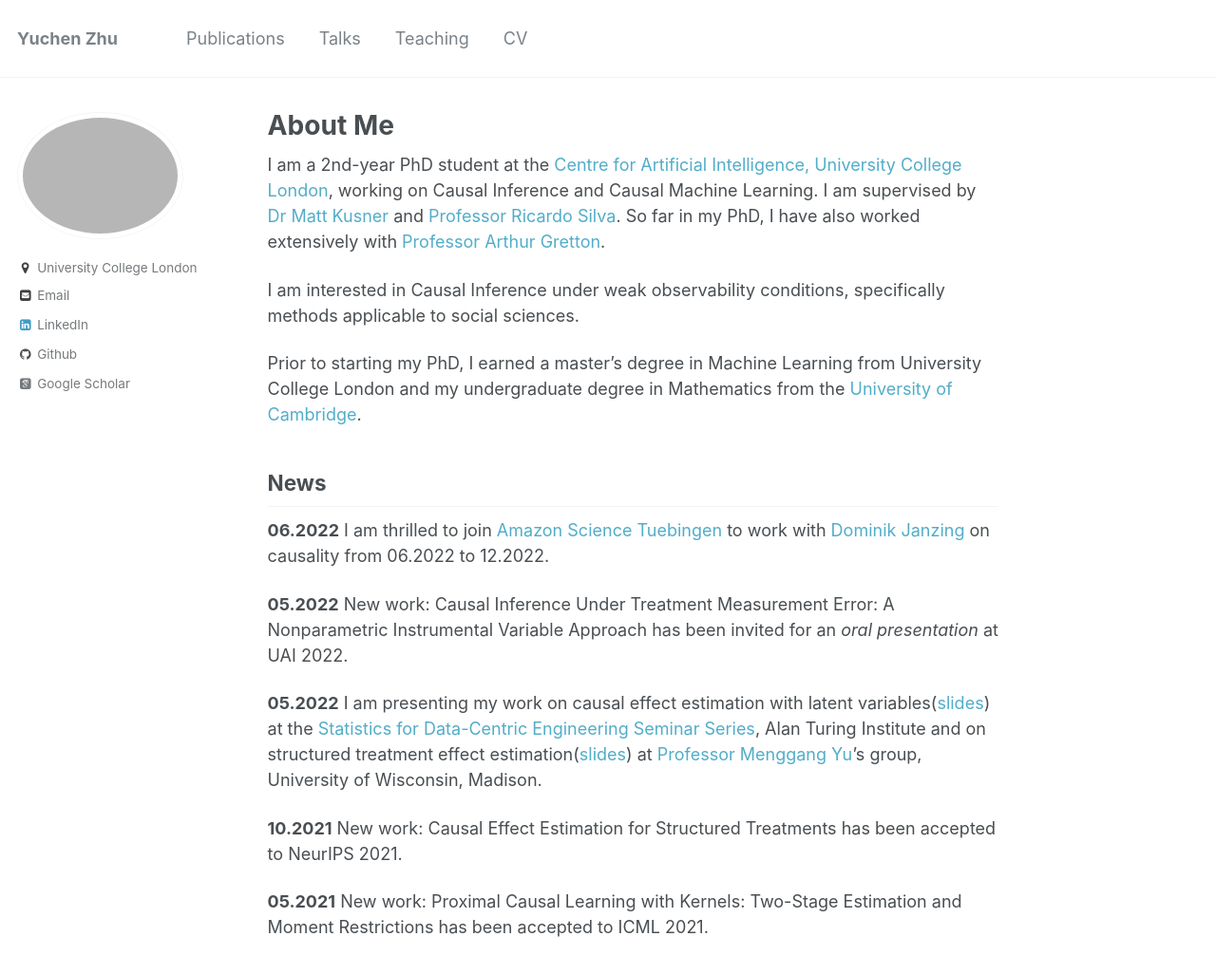
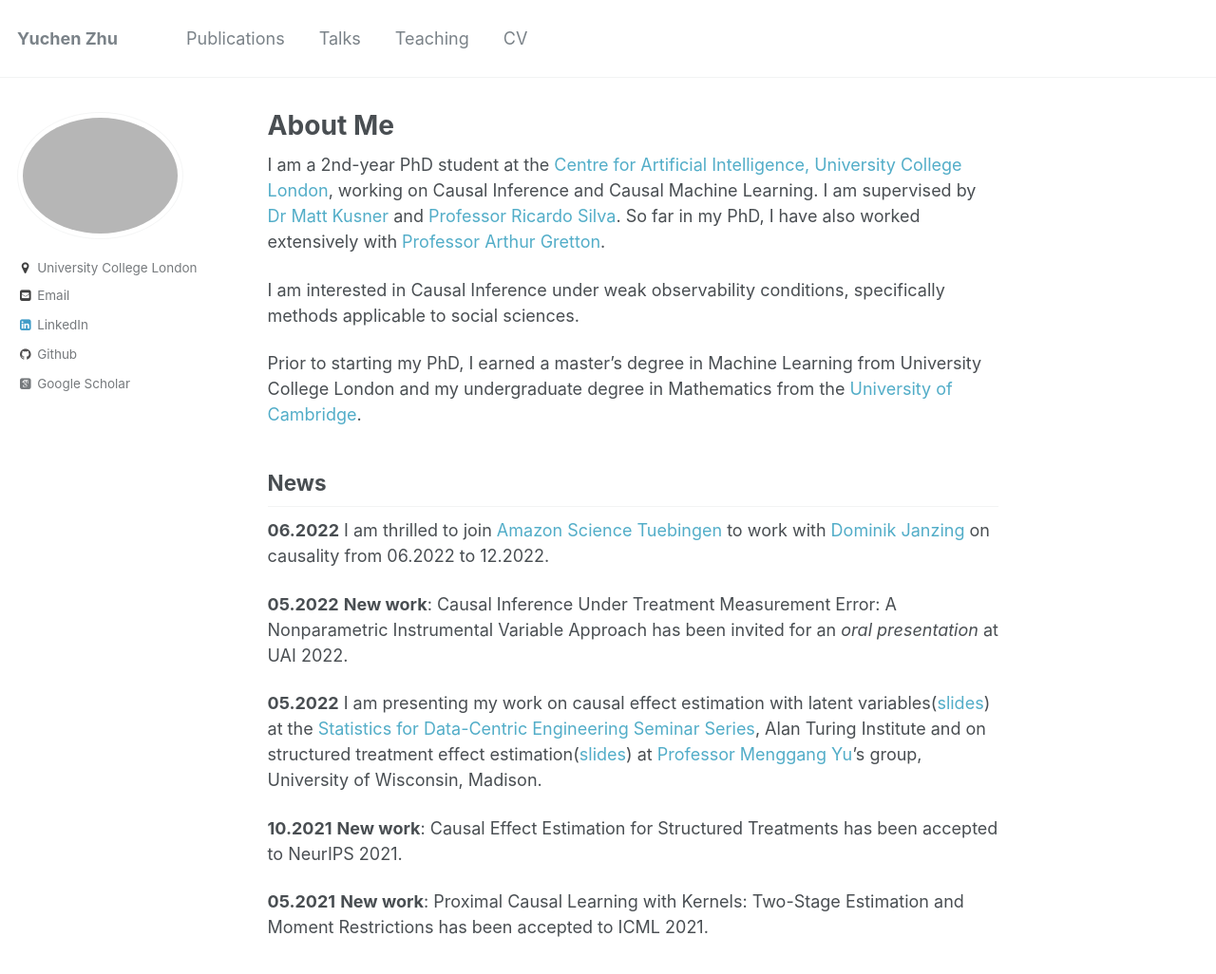
Before and after one commit to yuchen-zhu/yuchen-zhu.github.io, a Jekyll site: the page built from _pages/about.md, in a window 1280 px wide and 1040 px high. Shown: the top 1026 px of the window at 95% size. Built offline with Jekyll 4.4.1, drawn with Linux system fonts in a browser that asks for light colours; some web fonts are replaced.

Commit message:
just editing

```diff
--- a/_pages/about.md
+++ b/_pages/about.md
@@ -18,10 +18,10 @@ Prior to starting my PhD, I earned a master's degree in Machine Learning from Un
 
 **06.2022** I am thrilled to join [Amazon Science Tuebingen](https://www.amazon.science/locations/tubingen) to work with [Dominik Janzing](https://janzing.github.io) on causality from 06.2022 to 12.2022.
 
-**05.2022** New work: Causal Inference Under Treatment Measurement Error: A Nonparametric Instrumental Variable Approach has been invited for an *oral presentation* at UAI 2022.
+**05.2022** **New work**: Causal Inference Under Treatment Measurement Error: A Nonparametric Instrumental Variable Approach has been invited for an *oral presentation* at UAI 2022.
 
 **05.2022** I am presenting my work on causal effect estimation with latent variables([slides](https://yuchen-zhu.github.io/files/S-DCE-talk.pdf)) at the [Statistics for Data-Centric Engineering Seminar Series](https://sites.google.com/view/dce-reading-group), Alan Turing Institute and on structured treatment effect estimation([slides](https://yuchen-zhu.github.io/files/SIN-uwmadison.pdf)) at [Professor Menggang Yu](https://biostat.wiscweb.wisc.edu/staff/yu-menggang/)'s group, University of Wisconsin, Madison.
 
-**10.2021** New work: Causal Effect Estimation for Structured Treatments has been accepted to NeurIPS 2021.
+**10.2021** **New work**: Causal Effect Estimation for Structured Treatments has been accepted to NeurIPS 2021.
 
-**05.2021** New work: Proximal Causal Learning with Kernels: Two-Stage Estimation and Moment Restrictions has been accepted to ICML 2021.
+**05.2021** **New work**: Proximal Causal Learning with Kernels: Two-Stage Estimation and Moment Restrictions has been accepted to ICML 2021.
```
